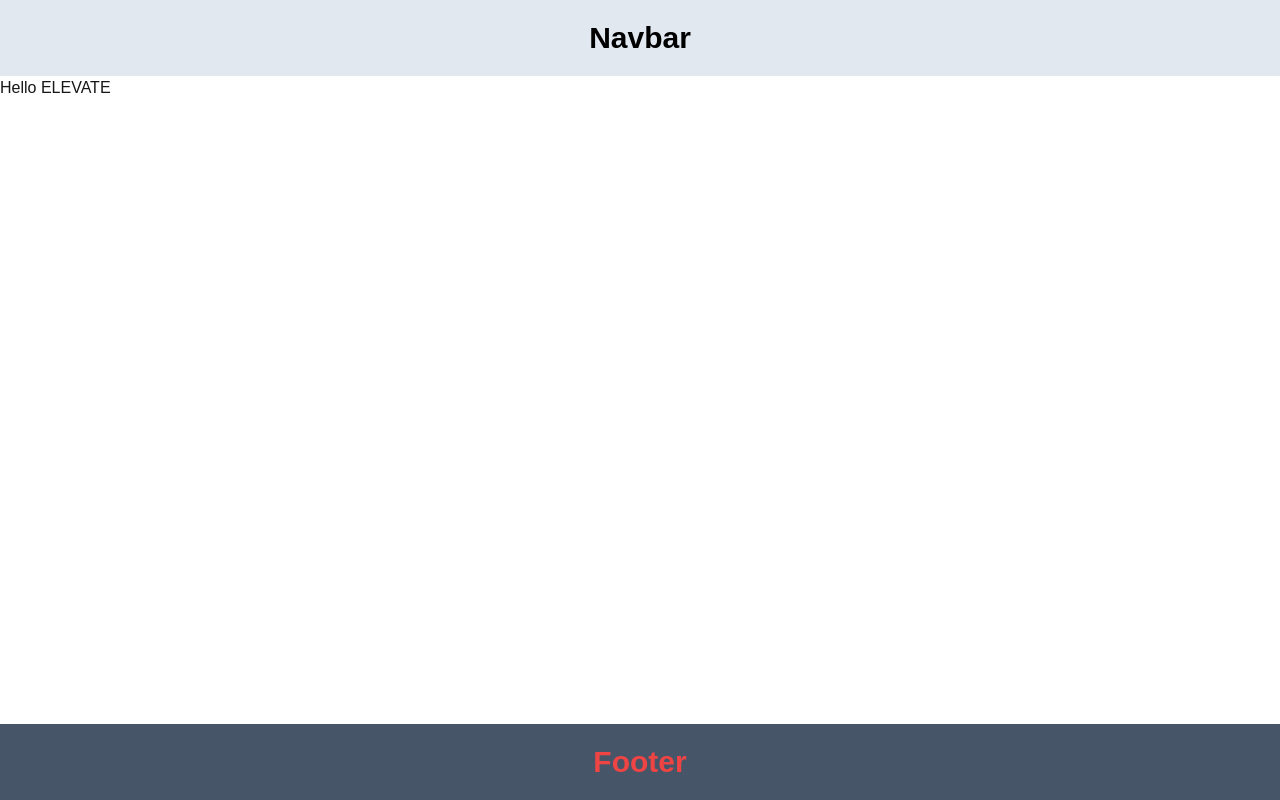
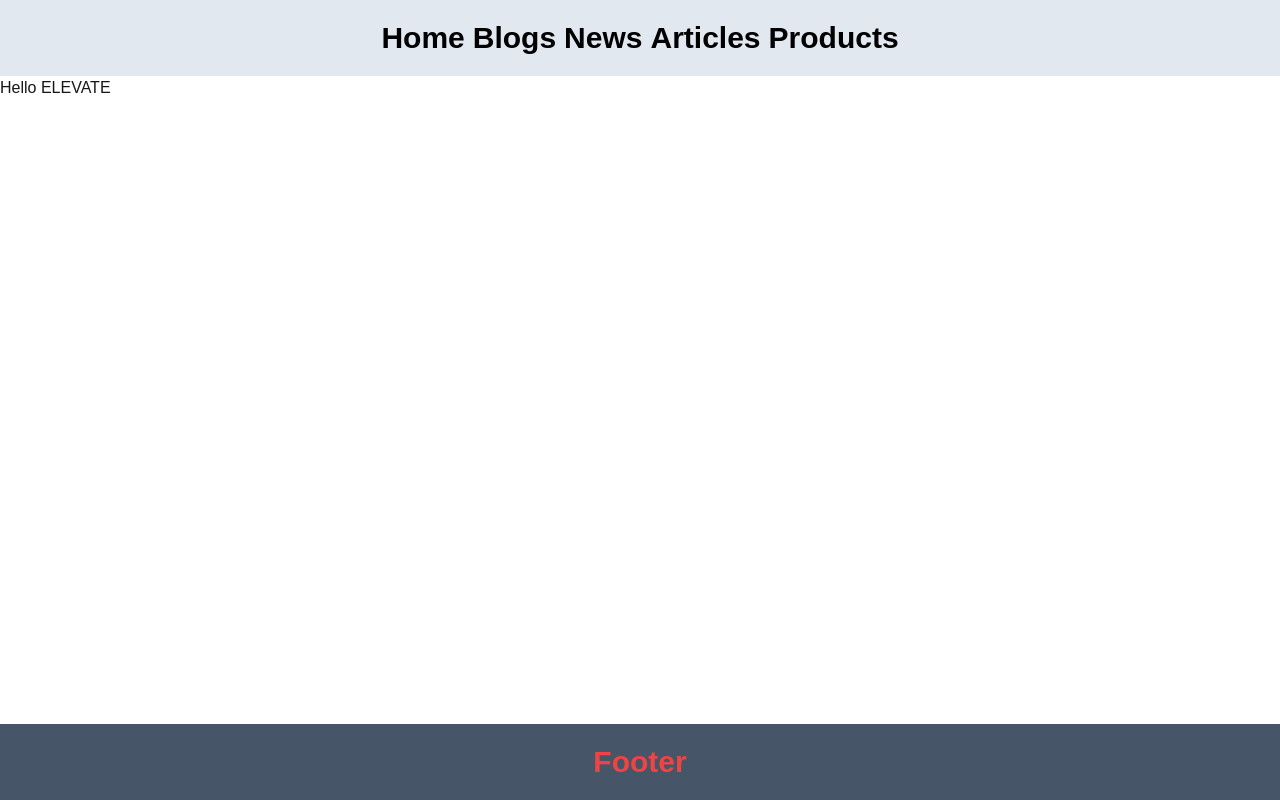
Before and after one commit to elref7i/elevate, a Next.js app: page / in a window 1280 px wide. Built offline with nearby package versions, Linux system fonts and the light colour scheme.

Commit message:
feat: enhance product navigation; add dynamic product fetching and display components

```diff
--- a/src/app/_components/Navbar/Navbar.tsx
+++ b/src/app/_components/Navbar/Navbar.tsx
@@ -1,7 +1,25 @@
+import Link from 'next/link';
+
 export default function Navbar() {
   return (
     <div className="py-5 bg-slate-200 text-black font-bold text-3xl text-center">
-      Navbar
+      <ul className="flex justify-center items-center gap-2">
+        <li>
+          <Link href={'/home'}>Home</Link>
+        </li>
+        <li>
+          <Link href={'/blogs'}>Blogs</Link>
+        </li>
+        <li>
+          <Link href={'/blogs/news'}>News</Link>
+        </li>
+        <li>
+          <Link href={'/blogs/articles'}>Articles</Link>
+        </li>
+        <li>
+          <Link href={'/products'}>Products</Link>
+        </li>
+      </ul>
     </div>
   );
 }
--- a/src/app/blogs/articles/page.tsx
+++ b/src/app/blogs/articles/page.tsx
@@ -1,3 +1,7 @@
 export default function Page() {
-  return <div>Articles</div>;
+  return (
+    <>
+      <div>Articles</div>
+    </>
+  );
 }
--- a/src/app/lib/api/products.api.ts
+++ b/src/app/lib/api/products.api.ts
@@ -4,3 +4,9 @@ export async function getProducts() {
 
   return data;
 }
+export async function getSingleProduct({ id }) {
+  const res = await fetch(`https://fakestoreapi.com/products/${id}`);
+  const data = await res.json();
+
+  return data;
+}
--- a/src/app/products/[id]/page.tsx
+++ b/src/app/products/[id]/page.tsx
@@ -1,21 +1,15 @@
-import { getProducts } from '@/app/lib/api/products.api';
-import ProductClient from '../_components/ProductClient';
+import { getSingleProduct } from '@/app/lib/api/products.api';
 
 export default async function Page({ params }: { params: string }) {
-  console.log(params);
-  const data = await getProducts();
+  // console.log(params);
+  const data = await getSingleProduct({ id: params.id });
+  console.log(data);
+
   return (
     <>
-      <div>Product Dynamic Route</div>
+      <div>Product Dynamic Route {params.id}</div>
 
-      <div className="flex gap-5 justify-center items-center">
-        <ul className="py-5 bg-slate-300 text-blue-700">
-          {data.map((product) => (
-            <li key={product.id}>{product.title}</li>
-          ))}
-        </ul>
-        <ProductClient data={data} />
-      </div>
+      <div>{data.title}</div>
     </>
   );
 }
--- /dev/null
+++ b/src/app/products/page.tsx
@@ -0,0 +1,25 @@
+import Link from 'next/link';
+import { getProducts } from '../lib/api/products.api';
+import ProductClient from './_components/ProductClient';
+
+export default async function Page() {
+  const data = await getProducts();
+  return (
+    <>
+      <div className="flex gap-5 justify-center items-center">
+        <ul className="py-5 bg-slate-300 text-blue-700">
+          {data.map((product) => (
+            <Link
+              className="block"
+              href={`products/${product.id}`}
+              key={product.id}
+            >
+              {product.title}
+            </Link>
+          ))}
+        </ul>
+        <ProductClient data={data} />
+      </div>
+    </>
+  );
+}
```
